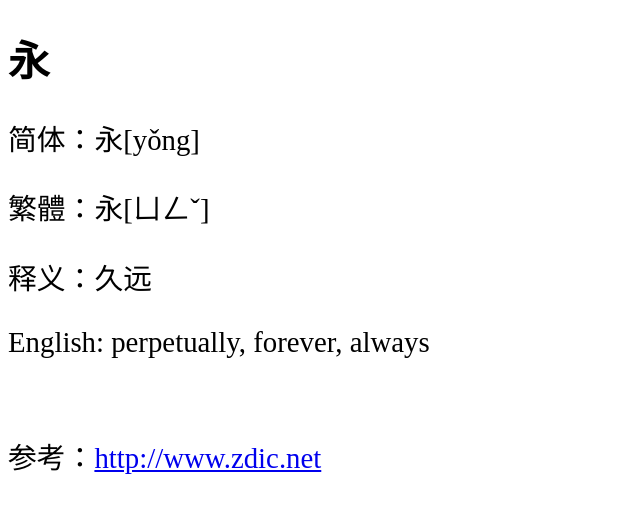
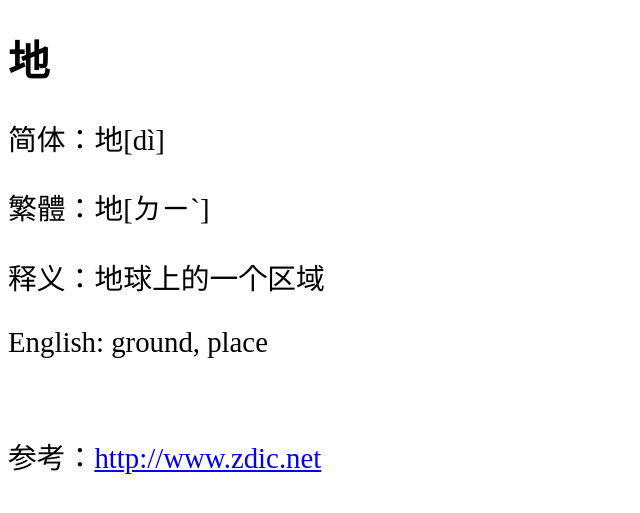
Before and after one commit to shengzhe/livecalligraphy, a Jekyll site: the page built from _posts/2012-08-31-LanTing-35.html, in a window 1280 px wide. Shown: the top 513 px of the page, without its empty margins (0-640 px from the left). Built offline with Jekyll 4.4.1, drawn with Linux system fonts in a browser that asks for light colours; Markdown is read by kramdown in place of the engine named in the settings.

Commit message:
Update _posts/2012-08-31-LanTing-35.html

```diff
--- a/_posts/2012-08-31-LanTing-35.html
+++ b/_posts/2012-08-31-LanTing-35.html
@@ -1,11 +1,11 @@
 ---
 layout: default
-title: 兰亭集序第1个字 (1st character of Lan Ting)
+title: 兰亭集序第35个字 (35th character of Lan Ting)
 ---
-<h1>永</h1>
-<p>简体：永[yǒng]</p>
-<p>繁體：永[ㄩㄥˇ]</p>
-<p>释义：久远</p>
-<p>English: perpetually, forever, always</p>
+<h1>地</h1>
+<p>简体：地[dì]</p>
+<p>繁體：地[ㄉㄧˋ]</p>
+<p>释义：地球上的一个区域</p>
+<p>English: ground, place</p>
 <br/>
-<p>参考：<a href="http://www.zdic.net/zd/zi/ZdicE6ZdicB0ZdicB8.htm">http://www.zdic.net</a></p>
+<p>参考：<a href="http://www.zdic.net/zd/zi/ZdicE5Zdic9CZdicB0.htm">http://www.zdic.net</a></p>
```
